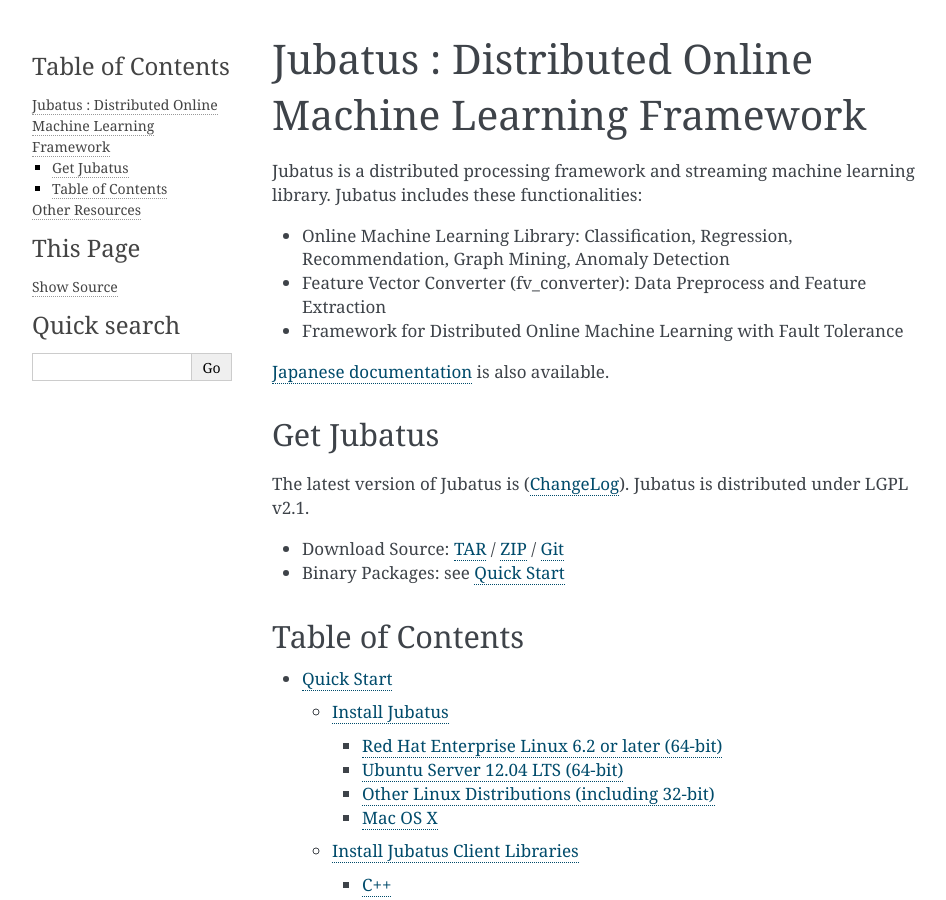
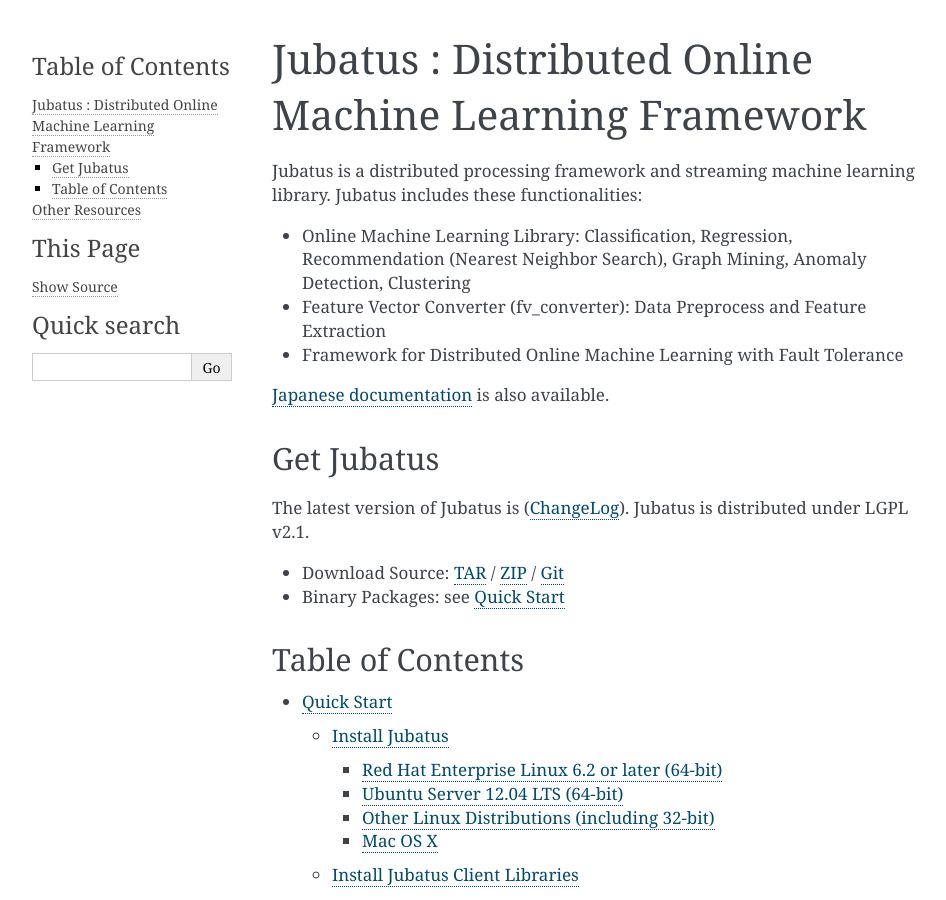
Before and after one commit to jubatus/website, a Sphinx documentation site: the page built from source/en/index.rst, in a window 1280 px wide and 900 px high. Shown: the whole window, without its empty margins (148-1094 px from the left). Built offline with Sphinx 7.4.7, drawn with Linux system fonts in a browser that asks for light colours; the version number could not be read and is left out.

Commit message:
update lineup of the library

```diff
--- a/source/en/index.rst
+++ b/source/en/index.rst
@@ -3,7 +3,7 @@
 
 Jubatus is a distributed processing framework and streaming machine learning library. Jubatus includes these functionalities:
 
-- Online Machine Learning Library: Classification, Regression, Recommendation, Graph Mining, Anomaly Detection
+- Online Machine Learning Library: Classification, Regression, Recommendation (Nearest Neighbor Search), Graph Mining, Anomaly Detection, Clustering
 - Feature Vector Converter (fv_converter): Data Preprocess and Feature Extraction
 - Framework for Distributed Online Machine Learning with Fault Tolerance
 
--- a/source/ja/index.rst
+++ b/source/ja/index.rst
@@ -1,6 +1,5 @@
 Jubatus : オンライン機械学習向け分散処理フレームワーク
 =======================================================
-**Jubatusとは**
 
 Jubatusは「分散したデータ」を「常に素早く」「深く分析」することを狙った分散基盤技術です。
 
@@ -10,7 +9,7 @@
 
 Jubatus は以下の特徴を持ったオンライン機械学習向け分散処理フレームワークです。
 
-- オンライン機械学習ライブラリ: 多値分類、線形回帰、推薦（近傍探索）、グラフマイニング、異常検知
+- オンライン機械学習ライブラリ: 多値分類、線形回帰、推薦（近傍探索）、グラフマイニング、異常検知、クラスタリング
 - 特徴ベクトル変換器 (fv_converter): データの前処理と特徴抽出
 - フォルトトレラントな分散機械学習のためのフレームワーク
 
```
